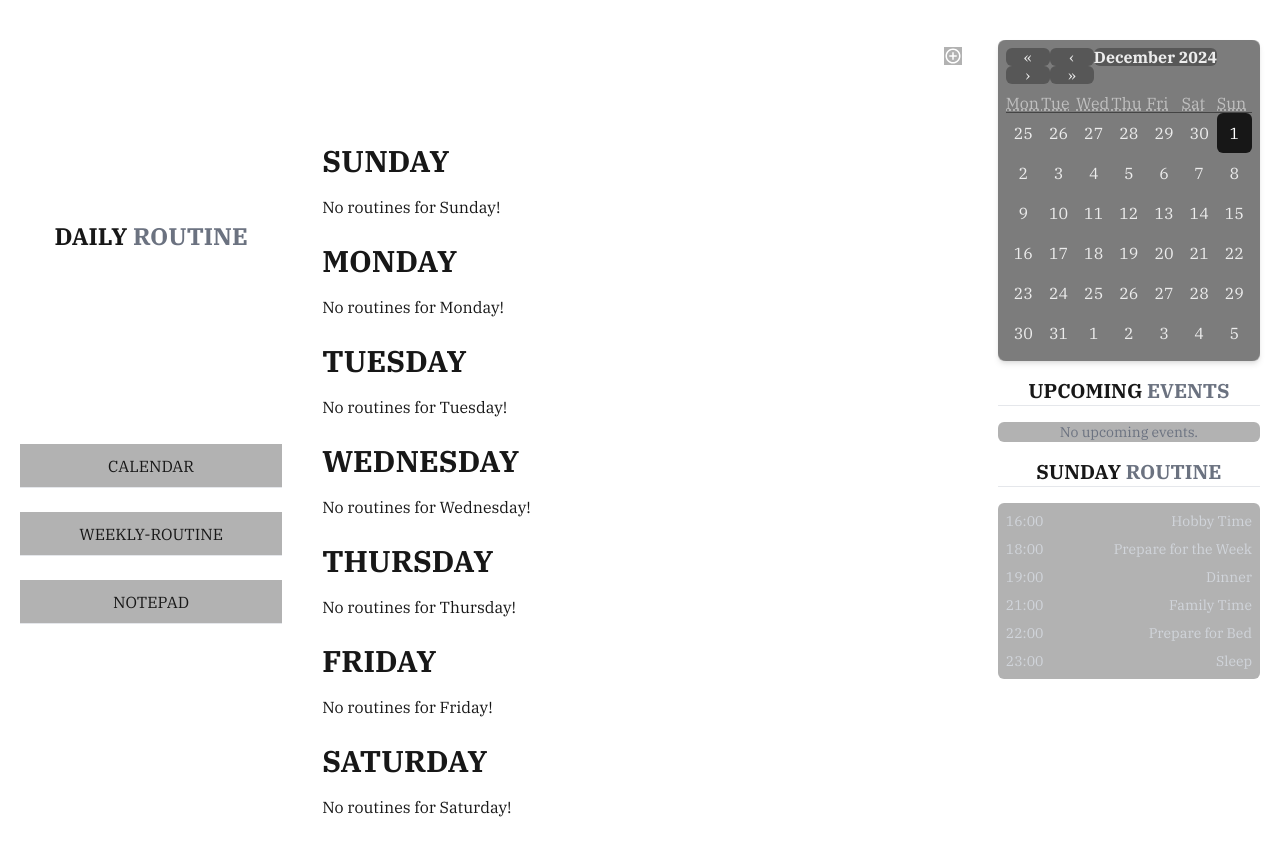
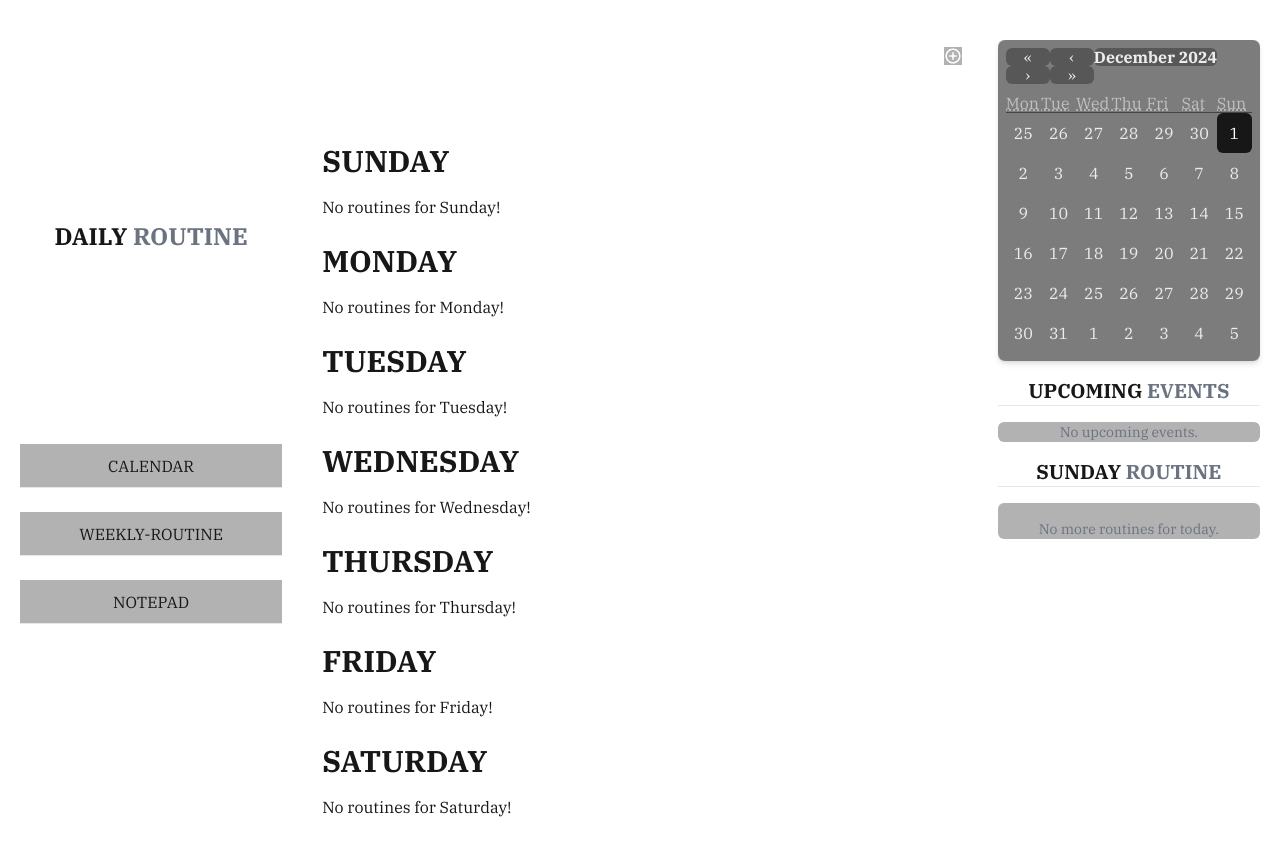
Before and after one commit to SandeebAdhikari/Daily_Routine_App, a Next.js app: page /routine in a window 1280 px wide. Built offline with nearby package versions, Linux system fonts and the light colour scheme.

Commit message:
show today's routine on sidebar

```diff
--- a/app/routine/page.tsx
+++ b/app/routine/page.tsx
@@ -36,9 +36,14 @@ const Routine = () => {
   return (
     <div className="relative mt-10 w-full h-full">
       {weekdays.map((weekday) => {
-        const filteredRoutines = currentRoutines.filter(
-          (routine) => routine.weekdays === weekday
-        );
+        const filteredRoutines = currentRoutines
+          .filter((routine) => routine.weekdays === weekday)
+          .sort((a, b) => {
+            const timeA = new Date(`1970-01-01T${a.startTime}:00`).getTime();
+            const timeB = new Date(`1970-01-01T${b.startTime}:00`).getTime();
+            return timeA - timeB;
+          });
+
         return (
           <div key={weekday} className="mb-6">
             <h1 className="text-3xl font-bold mb-4">{weekday.toUpperCase()}</h1>
--- a/components/Sidebar.tsx
+++ b/components/Sidebar.tsx
@@ -3,8 +3,7 @@ import Image from "next/image";
 import React, { useState } from "react";
 import Calendar from "react-calendar";
 import Link from "next/link";
-import { useEventContext } from "@/context";
-import { routines } from "@/constants";
+import { useEventContext, useRoutineContext } from "@/context";
 
 interface SidebarProps {
   side: "left" | "right";
@@ -13,14 +12,25 @@ interface SidebarProps {
 const Sidebar: React.FC<SidebarProps> = ({ side }) => {
   const [date, setDate] = useState(new Date());
   const { currentEvents } = useEventContext();
+  const { currentRoutines } = useRoutineContext();
 
   const weekday = new Date()
     .toLocaleDateString("en-US", { weekday: "long" })
-    .toUpperCase() as keyof typeof routines;
+    .toUpperCase();
+
   const currentTime = new Date().toTimeString().slice(0, 5);
 
-  const upcomingRoutines =
-    routines[weekday]?.filter((routine) => routine.time > currentTime) || [];
+  const todayRoutines = currentRoutines.filter(
+    (routine) => routine.weekdays.toUpperCase() === weekday
+  );
+
+  const upcomingRoutines = todayRoutines
+    .filter((routine) => routine.startTime > currentTime)
+    .sort((a, b) => {
+      const timeA = new Date(`1970-01-01T${a.startTime}`).getTime();
+      const timeB = new Date(`1970-01-01T${b.startTime}`).getTime();
+      return timeA - timeB;
+    });
 
   const upcomingEvents = currentEvents.filter((event) => {
     if (!event.start) {
@@ -28,16 +38,12 @@ const Sidebar: React.FC<SidebarProps> = ({ side }) => {
       return false;
     }
     const eventDateTime = new Date(event.start);
-    console.log("Event DateTime:", eventDateTime);
     return eventDateTime > new Date();
   });
 
-  console.log("Filtered Upcoming Events:", upcomingEvents);
-
-  console.log("Filtered Upcoming Events:", upcomingEvents);
-
   return (
     <div className="w-[429px] flex flex-col items-center mx-5">
+      {/* Left Sidebar */}
       {side === "left" && (
         <div className="w-full flex flex-col items-center">
           <Image
@@ -72,6 +78,8 @@ const Sidebar: React.FC<SidebarProps> = ({ side }) => {
           </div>
         </div>
       )}
+
+      {/* Right Sidebar */}
       {side === "right" && (
         <div className="mt-10">
           <div className="rounded-md shadow-md align-middle bg-black/30">
@@ -82,6 +90,7 @@ const Sidebar: React.FC<SidebarProps> = ({ side }) => {
             />
           </div>
 
+          {/* Upcoming Events Section */}
           <h2 className="text-xl mt-4 font-bold text-center border-b">
             UPCOMING <span className="text-gray-500">EVENTS</span>
           </h2>
@@ -122,9 +131,9 @@ const Sidebar: React.FC<SidebarProps> = ({ side }) => {
             )}
           </div>
 
+          {/* Today's Routines Section */}
           <h2 className="text-xl mt-4 font-bold text-center border-b">
-            {weekday.toUpperCase()}
-            <span className="text-gray-500"> ROUTINE</span>
+            {weekday} <span className="text-gray-500">ROUTINE</span>
           </h2>
           <div className="mt-4 w-full h-auto bg-black/30 overflow-auto no-scrollbar rounded-md">
             {upcomingRoutines.length > 0 ? (
@@ -134,8 +143,8 @@ const Sidebar: React.FC<SidebarProps> = ({ side }) => {
                     key={index}
                     className="flex justify-between p-1 hover:bg-[#171717] hover:rounded-md hover:scale-95 transition-transform ease-in"
                   >
-                    <span>{routine.time}</span>
-                    <span>{routine.activity}</span>
+                    <span>{routine.startTime}</span>
+                    <span>{routine.title}</span>
                   </li>
                 ))}
               </ul>
```
